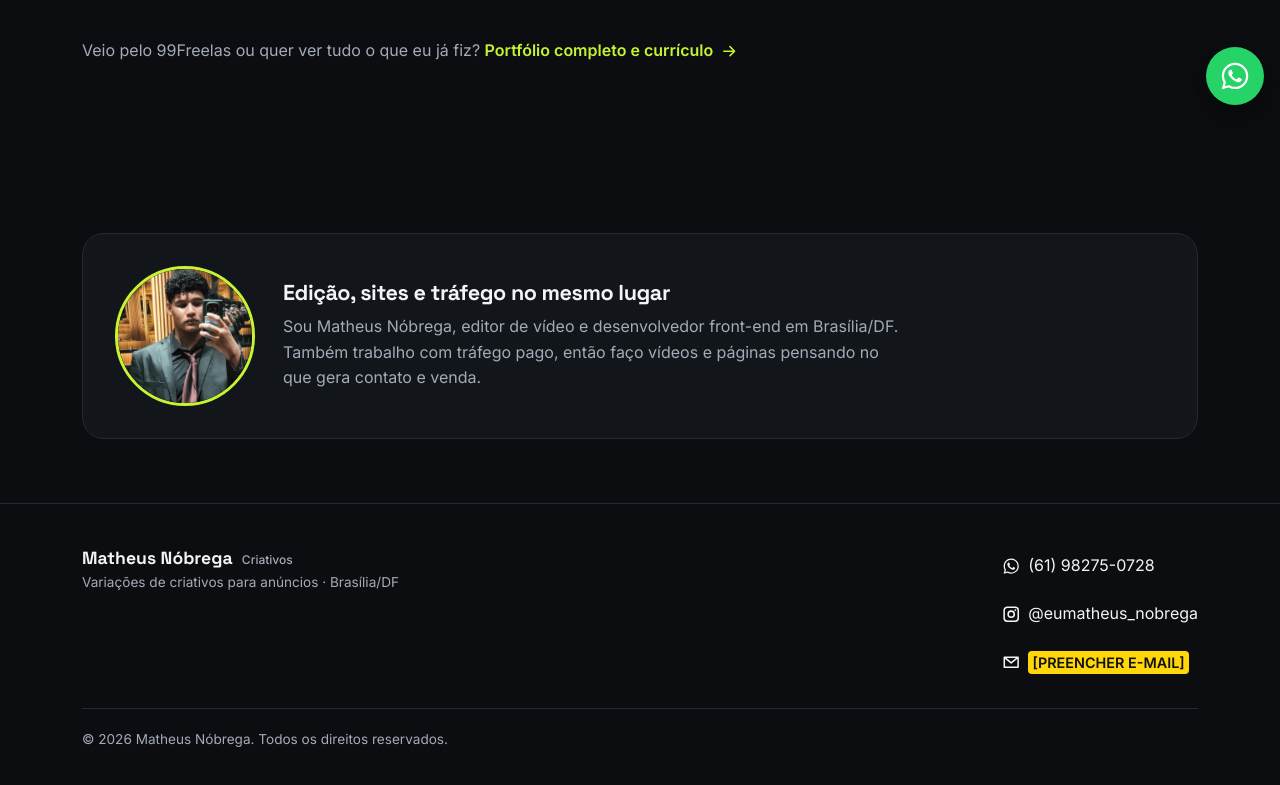
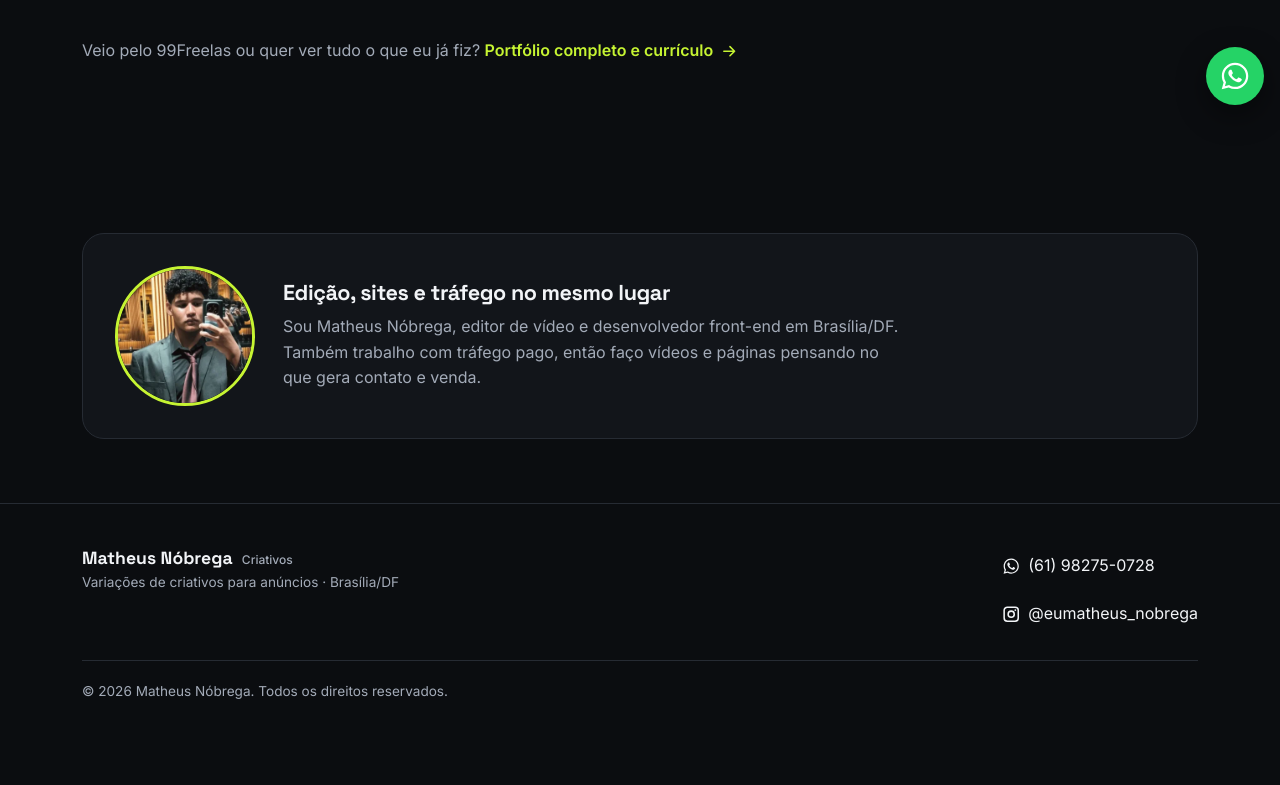
Before and after one commit to matheus00211/portfolio-matheus, a plain HTML site: page index.html in a window 1280 px wide. Shown: the part 679-1464 px from the top of the page. After the commit the page ends 1430 px from the top, so only its background shows below. Drawn offline with Linux system fonts and the light colour scheme.

Commit message:
Update index.html

```diff
--- a/index.html
+++ b/index.html
@@ -117,7 +117,6 @@
             <ul class="footer-contacts">
                 <li><a data-wa="contato" href="https://wa.me/5561982750728" target="_blank" rel="noopener"><svg class="icon" aria-hidden="true"><use href="#i-whatsapp"/></svg> (61) 98275-0728</a></li>
                 <li><a href="https://www.instagram.com/eumatheus_nobrega/" target="_blank" rel="noopener"><svg class="icon" aria-hidden="true"><use href="#i-instagram"/></svg> @eumatheus_nobrega</a></li>
-                <li><span class="footer-mail"><svg class="icon" aria-hidden="true"><use href="#i-mail"/></svg> <mark class="todo">[PREENCHER E-MAIL]</mark></span></li>
             </ul>
         </div>
         <div class="wrap">
```
